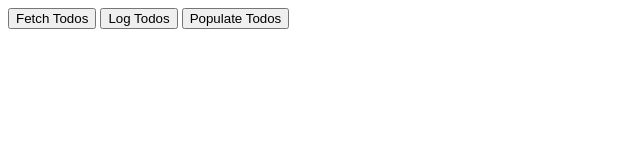
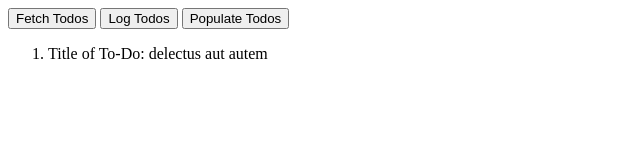
Before and after one commit to artjmaria/Dummy-Data-Todo-List, a plain HTML site: page index.html in a window 1280 px wide. Both pictures are taken after a click on the button "Populate Todos". Shown: the whole page, without its empty margins (0-640 px from the left). Drawn offline with Linux system fonts and the light colour scheme.

Commit message:
create element and show it on screen

```diff
--- a/index.html
+++ b/index.html
@@ -4,6 +4,7 @@
     <meta charset="UTF-8">
     <meta http-equiv="X-UA-Compatible" content="IE=edge">
     <meta name="viewport" content="width=device-width, initial-scale=1.0">
+    <script src="./scripts.js"></script>
     <title>Dummy Data To-Do List</title>
 </head>
 
--- a/scripts.js
+++ b/scripts.js
@@ -2,17 +2,31 @@
 
     let arrayOfTodos = [
         {
-        "userId": 14,
+          "userId": 1,
           "id": 1,
           "title": "delectus aut autem",
           "completed": false
         },
         {
-        "userId": 20,
+          "userId": 1,
           "id": 2,
-        "title": "delectus aut autem",
+          "title": "quis ut nam facilis et officia qui",
           "completed": false
+        },
+        {
+          "userId": 1,
+          "id": 3,
+          "title": "fugiat veniam minus",
+          "completed": false
+        },
+        {
+          "userId": 1,
+          "id": 4,
+          "title": "et porro tempora",
+          "completed": true
         }]
+
+
 
     const fetchTodos = () => {
         fetch('https://jsonplaceholder.typicode.com/todos')
@@ -20,10 +34,19 @@
         .then( (json) => arrayOfTodos = json)
     }
 
+
     const logTodos = () => {
-        console.log(arrayOfTodos)
+        // console.log(arrayOfTodos);
+        console.log(arrayOfTodos[0].userId) // => 1
+        console.log(arrayOfTodos[1].userId) // => 1
+        console.log(arrayOfTodos[2].userId) // => 1
+        console.log(arrayOfTodos[3].userId) // => 1
+
     }
 
     const populateTodos = () => {
+      const popul = document.getElementById('todo-list')
+      popul.innerHTML= `<li>Title of To-Do: ${arrayOfTodos[0].title}</li>`
+
 
     }
```
Lines whose indentation alone changed are shown as unchanged.
